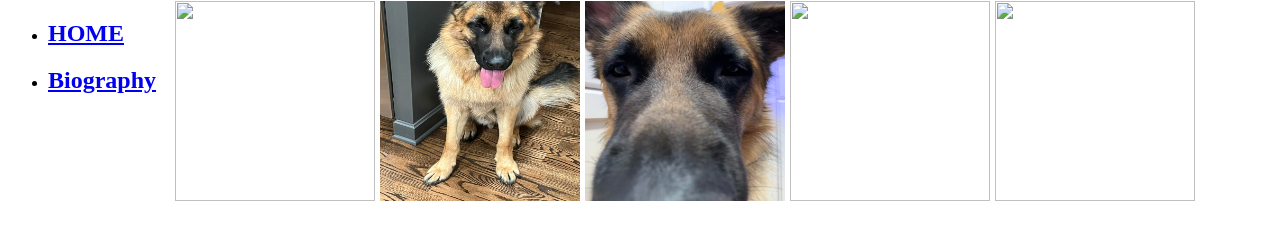
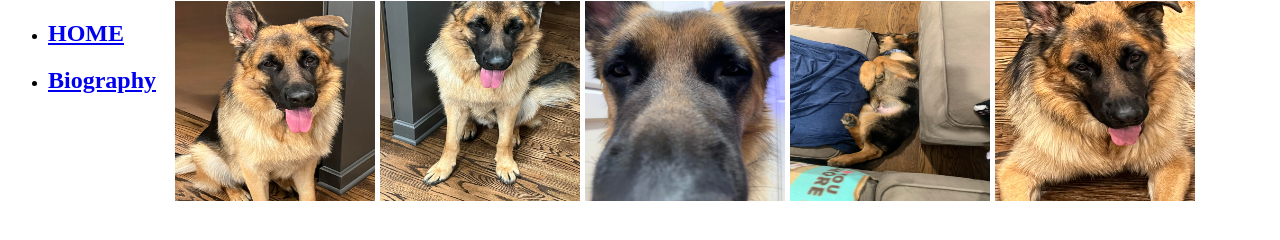
Before and after one commit to Bigfootalien/Kairo-the-Dog, a plain HTML site: page Gallary.html in a window 1280 px wide. Drawn offline with Linux system fonts and the light colour scheme; the site is published under a folder, as on GitHub Pages, so addresses that start at the root find nothing.

Commit message:
Update Gallary.html

```diff
--- a/Gallary.html
+++ b/Gallary.html
@@ -17,11 +17,11 @@
         </a></h2></li>
         <li><h2><a href="Biography.html">Biography</a></h2></li>
     </uL>
-    <img id="smile1_g" src="/Images/smile1.jpg" height="200" width="200">
-    <img id="smile2" src="Images/smile2.jpg" height="200" width="200">
-    <img id="closcam" src="Images/closecam.jpg" height="200" width="200">
-    <img id="felloffcouch" src="/Images/felloffcouch.jpg" height="200" width="200">
-    <img id="down" src="/Images/layingdown.jpg" height="200" width="200">
+    <img id="smile1_g" src="./Images/smile1.jpg" height="200" width="200">
+    <img id="smile2" src="./Images/smile2.jpg" height="200" width="200">
+    <img id="closcam" src="./Images/closecam.jpg" height="200" width="200">
+    <img id="felloffcouch" src="./Images/felloffcouch.jpg" height="200" width="200">
+    <img id="down" src="./Images/layingdown.jpg" height="200" width="200">
 </body>
 
 </html>
```
